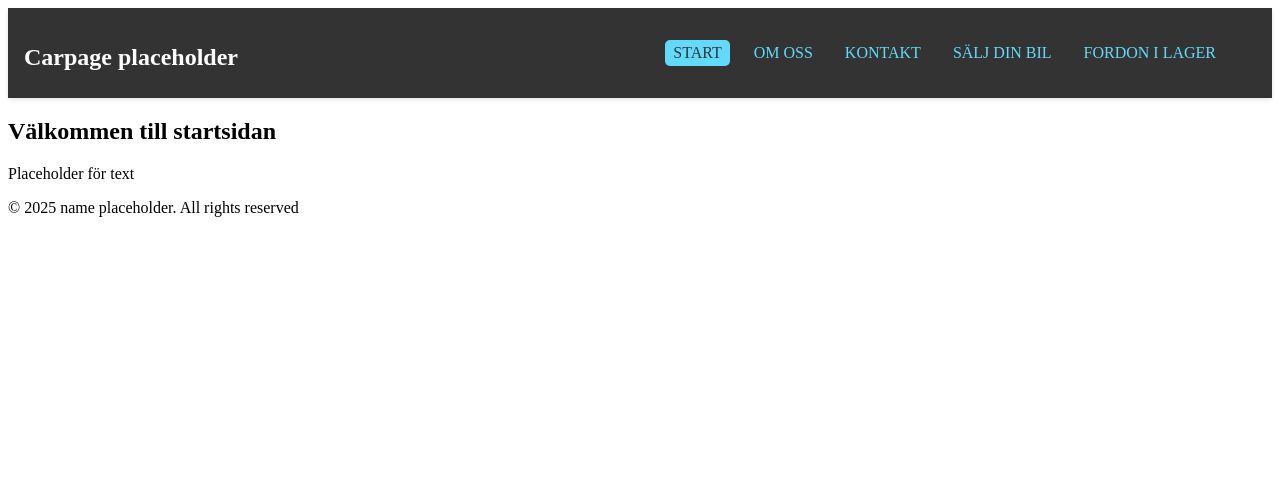
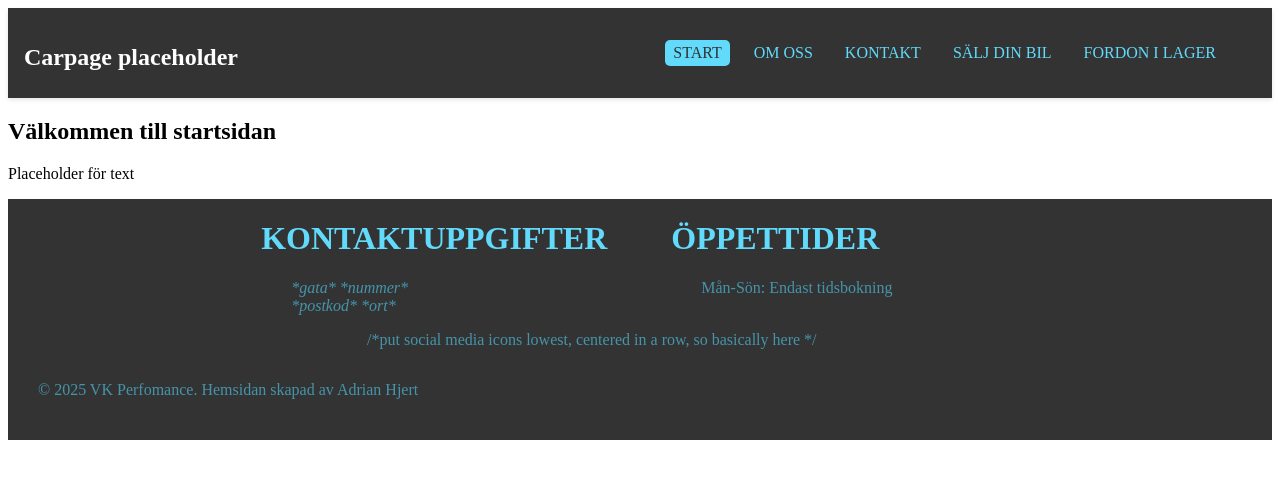
Before and after one commit to LordChonk/carpage, a React (Vite) app: page / in a window 1280 px wide. Shown: the top 478 px of the page. Built offline with nearby package versions, Linux system fonts and the light colour scheme.

Commit message:
Updated the footer

```diff
--- a/src/App.tsx
+++ b/src/App.tsx
@@ -76,9 +76,31 @@ function App(){
         </Routes>
     </main>
 
+
+
     {/* Footer */}
     <footer className="footer">
-      <p>© {new Date().getFullYear()} name placeholder. All rights reserved</p>
+
+     <div className="footer-row" >
+     <div className="footer-col">
+        <h1>KONTAKTUPPGIFTER</h1>
+        <address>
+          *gata* *nummer* <br />
+          *postkod* *ort*
+        </address>
+      </div>
+
+      <div className="footer-col">
+        <h1>ÖPPETTIDER</h1>
+        <p>Mån-Sön: Endast tidsbokning</p>
+   </div>
+  </div>
+
+<div className="social-icons">
+<p>/*put social media icons lowest, centered in a row, so basically here */</p>
+</div>
+
+      <p>© {new Date().getFullYear()} VK Perfomance. Hemsidan skapad av Adrian Hjert</p>
     </footer>
   </div>
   );
--- a/src/index.css
+++ b/src/index.css
@@ -105,3 +105,39 @@ z-index: 2000;
     display: none;
   }
 }
+
+
+/* Footer */
+
+footer{
+  background-color: #333;
+  padding-bottom: 25px;
+  color: #61dafb;
+}
+
+footer p, address{
+  padding-left: 30px;
+  color: #4594aa;
+}
+.footer-row {
+  display: flex;
+  flex-direction: row;
+  justify-content: center;
+  align-items: flex-start;
+  /* see if you want to keep this translation (just nudges the stuff to the left), also make sure to fix the social icons for this part too*/
+  transform: translateX(-5%);
+  flex-wrap: wrap;
+  gap: 4rem;
+}
+
+.footer-col {
+  /*flex: 1;*/
+  min-width: 200px;
+}
+
+.social-icons {
+  display: flex;
+  flex-direction: row;
+  justify-content: center;
+  transform: translateX(-5%);
+}
```
